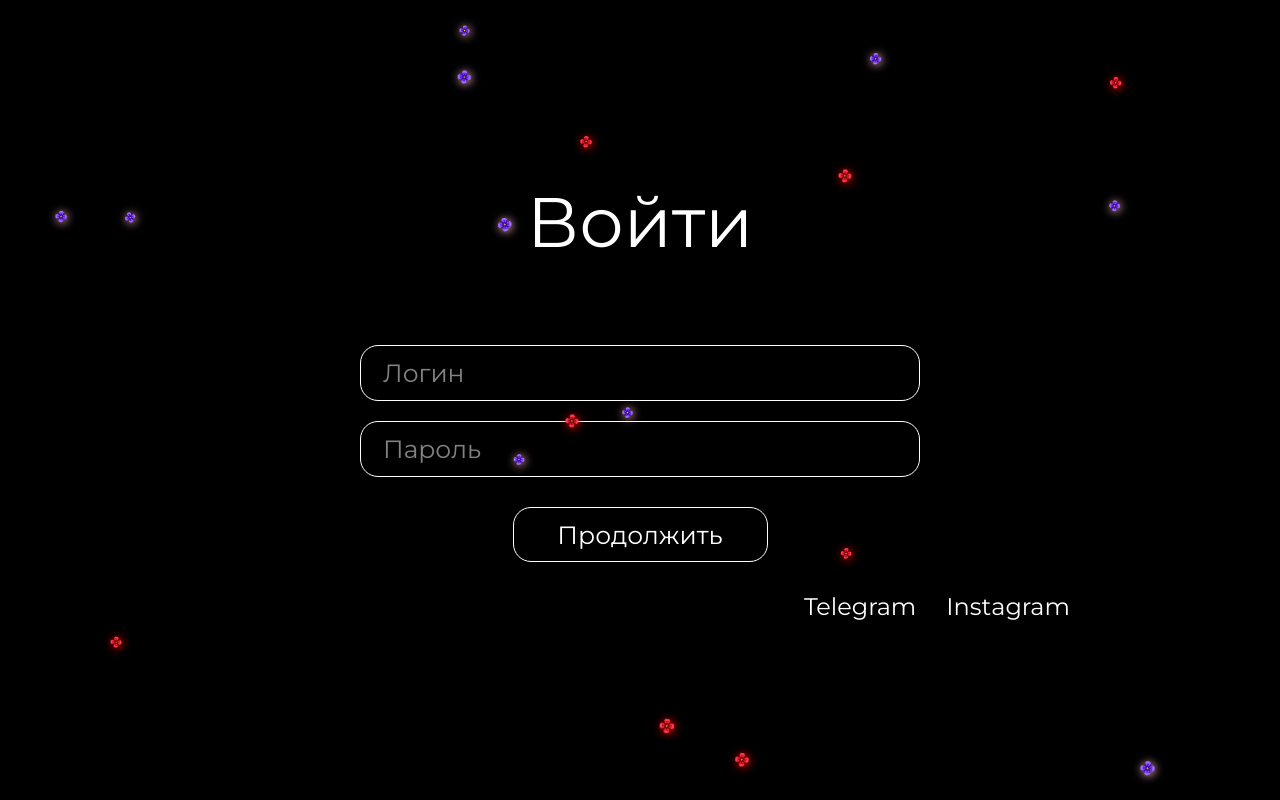
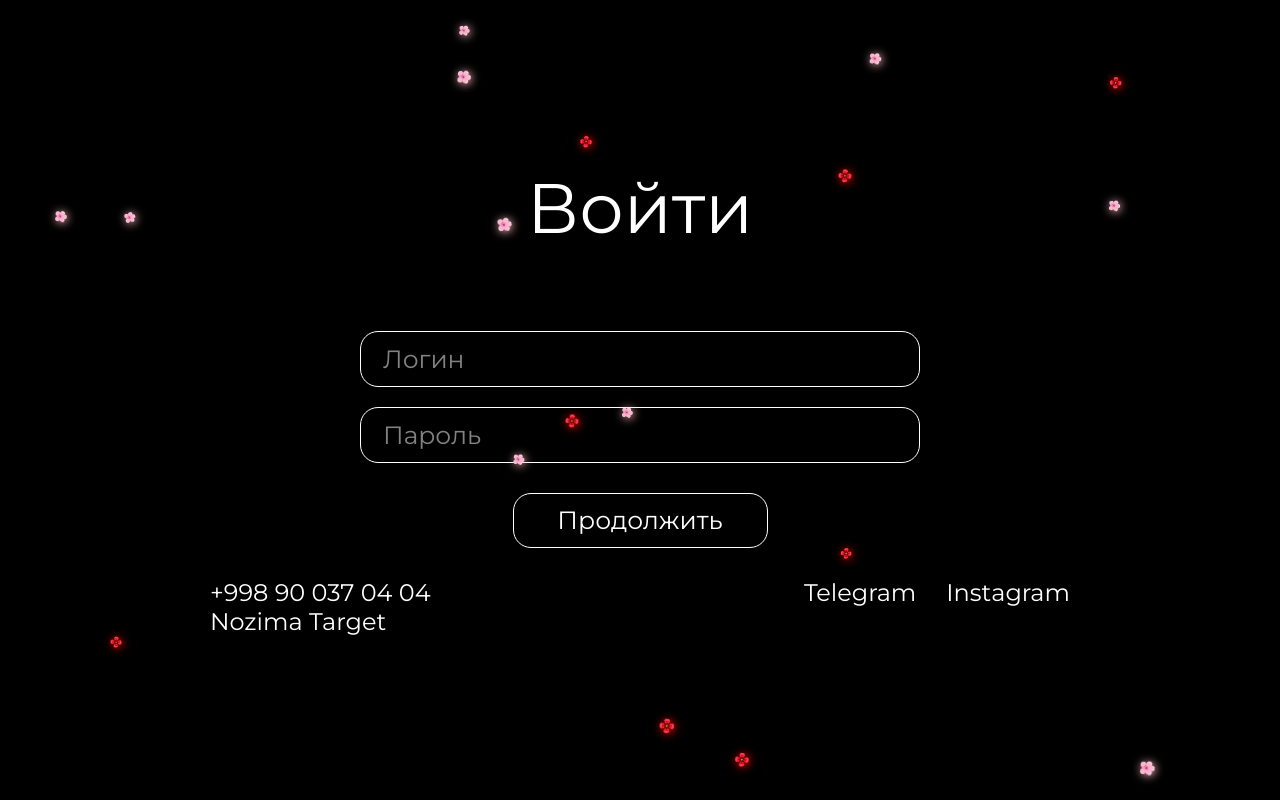
Before and after one commit to thirdqwert/target, a React (Vite) app: page /#/login in a window 1280 px wide. Built offline with nearby package versions, Linux system fonts and the light colour scheme.

Commit message:
version1.11

```diff
--- a/src/componenst/ui/bg/Bg.tsx
+++ b/src/componenst/ui/bg/Bg.tsx
@@ -28,7 +28,7 @@ const Bg: FC = () => {
   let redFlower = new Image()
   redFlower.src = redImg
   let FlowersImg = {
-    1: theme == 'dark' ? [violetFlower ,'rgb(255, 182, 193)'] : [blueFlower,'rgb(175, 238, 238)'],
+    1: theme == 'dark' ? [sakuraFlower ,'rgb(255, 182, 193)'] : [blueFlower,'rgb(175, 238, 238)'],
     2: theme == 'dark' ? [redFlower ,'rgb(255, 0, 0)'] : [blueFlower,'rgb(175, 238, 238)'],
   }
 
--- a/src/pages/login/Login.tsx
+++ b/src/pages/login/Login.tsx
@@ -8,8 +8,8 @@ import Bg from "../../componenst/ui/bg/Bg"
 import { useSelector } from "react-redux"
 import { RootState } from "../../store/store"
 const links = [
-    { id: 1, text: 'Telegram', link: '' },
-    { id: 2, text: 'Instagram', link: '' },
+    { id: 1, text: 'Telegram', link: 'https://t.me/Noziiishka' },
+    { id: 2, text: 'Instagram', link: 'https://www.instagram.com/nozima.mirimova/' },
     // { id: 3, text: 'WhatsApp', link: '' },
 ]
 const Login: FC = () => {
@@ -58,7 +58,8 @@ const Login: FC = () => {
                         </form>
                         <div className={s.login__contacts}>
                             <div className={s.login__contacts_left}>
-
+                                <p>+998 90 037 04 04</p>
+                                <p>Nozima Target</p>
                             </div>
                             <div className={s.login__contacts_right}>
                                 <ul>
```
